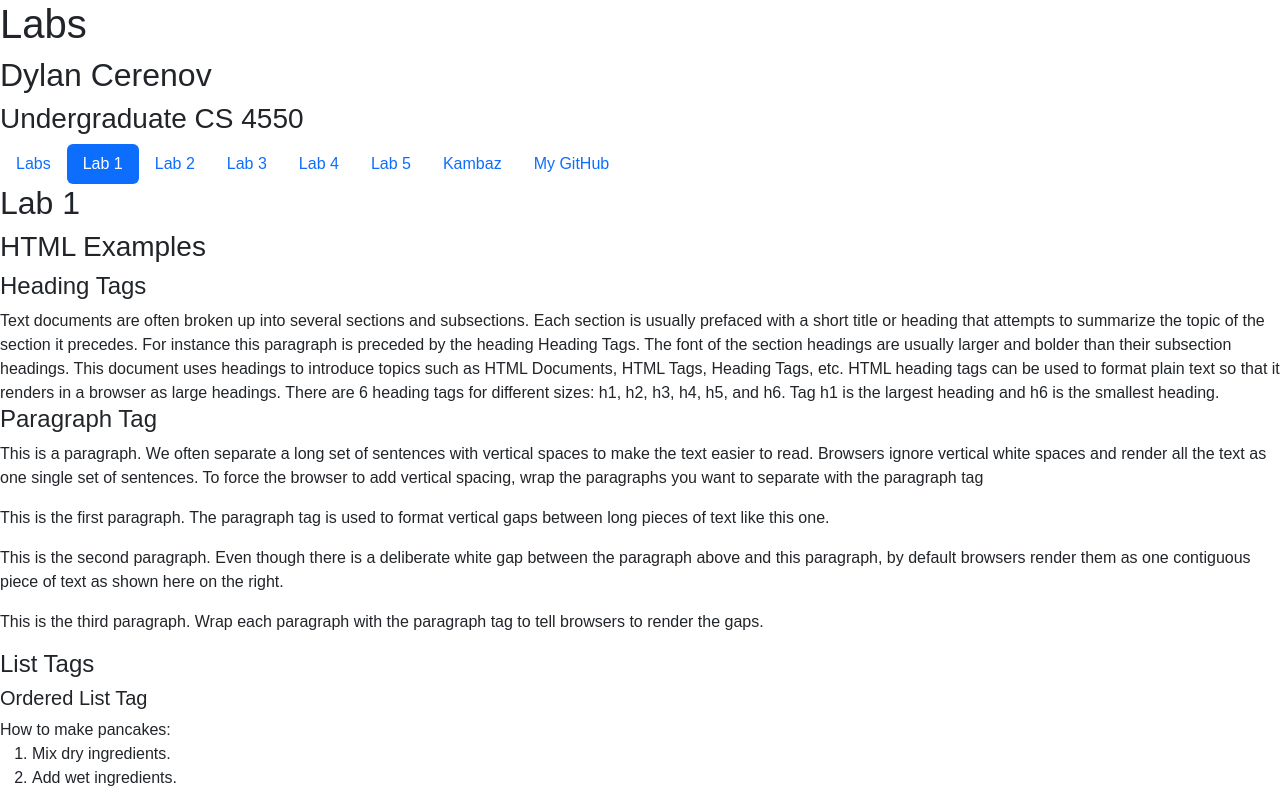
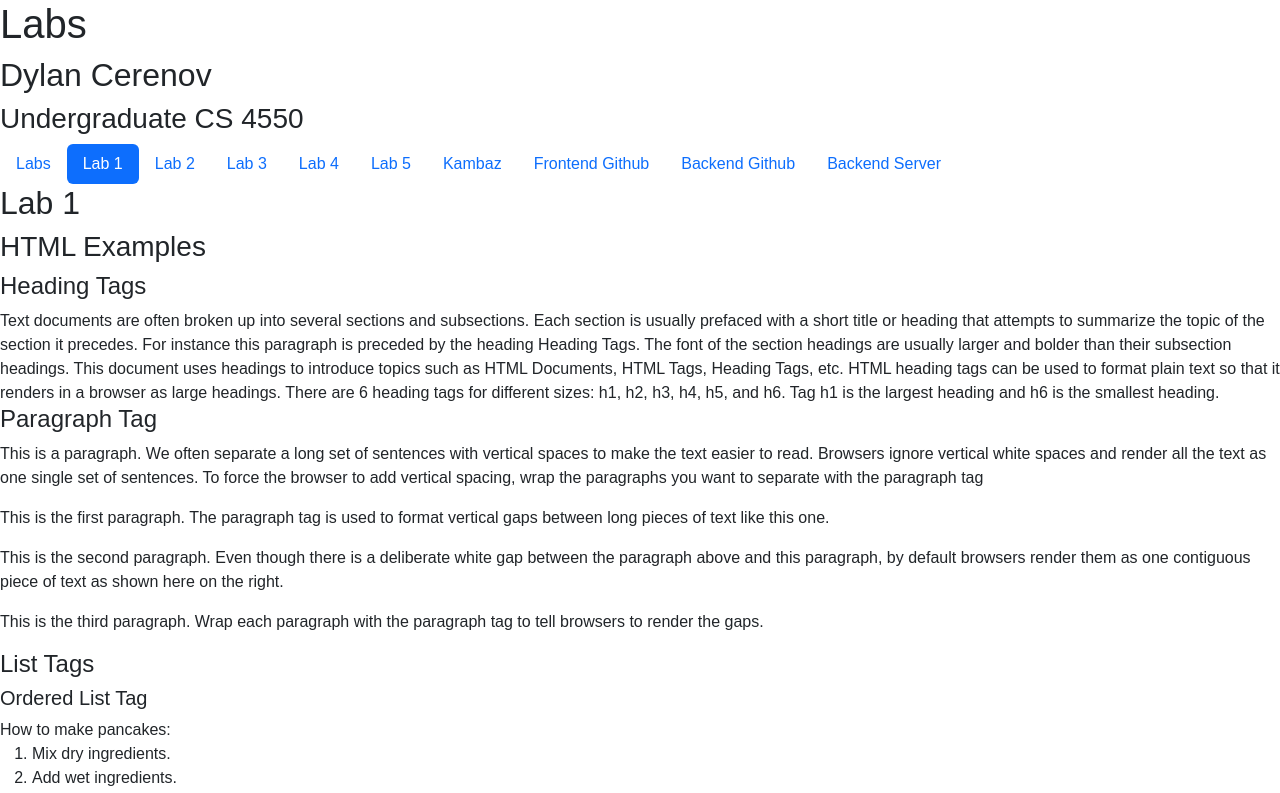
Before and after one commit to DylanCerenov/kambaz-react-web-app-cs4550, a React (Vite) app: page /#/Labs/Lab1 in a window 1280 px wide. Shown: the top 793 px of the page. Built offline with nearby package versions, Linux system fonts and the light colour scheme.

Commit message:
Finishing touches

```diff
--- a/src/Labs/TOC.tsx
+++ b/src/Labs/TOC.tsx
@@ -42,7 +42,23 @@
           id="wd-github"
           href="https://github.com/DylanCerenov/kambaz-react-web-app-cs4550"
         >
-          My GitHub
+          Frontend Github
+        </Nav.Link>
+      </Nav.Item>
+      <Nav.Item>
+        <Nav.Link
+          id="wd-github-backend"
+          href="https://github.com/DylanCerenov/kambaz-node-server-app/"
+        >
+          Backend Github
+        </Nav.Link>
+      </Nav.Item>
+      <Nav.Item>
+        <Nav.Link
+          id="wd-backend"
+          href="https://dylanc-kambaz-backend.onrender.com/"
+        >
+          Backend Server
         </Nav.Link>
       </Nav.Item>
     </Nav>
```
